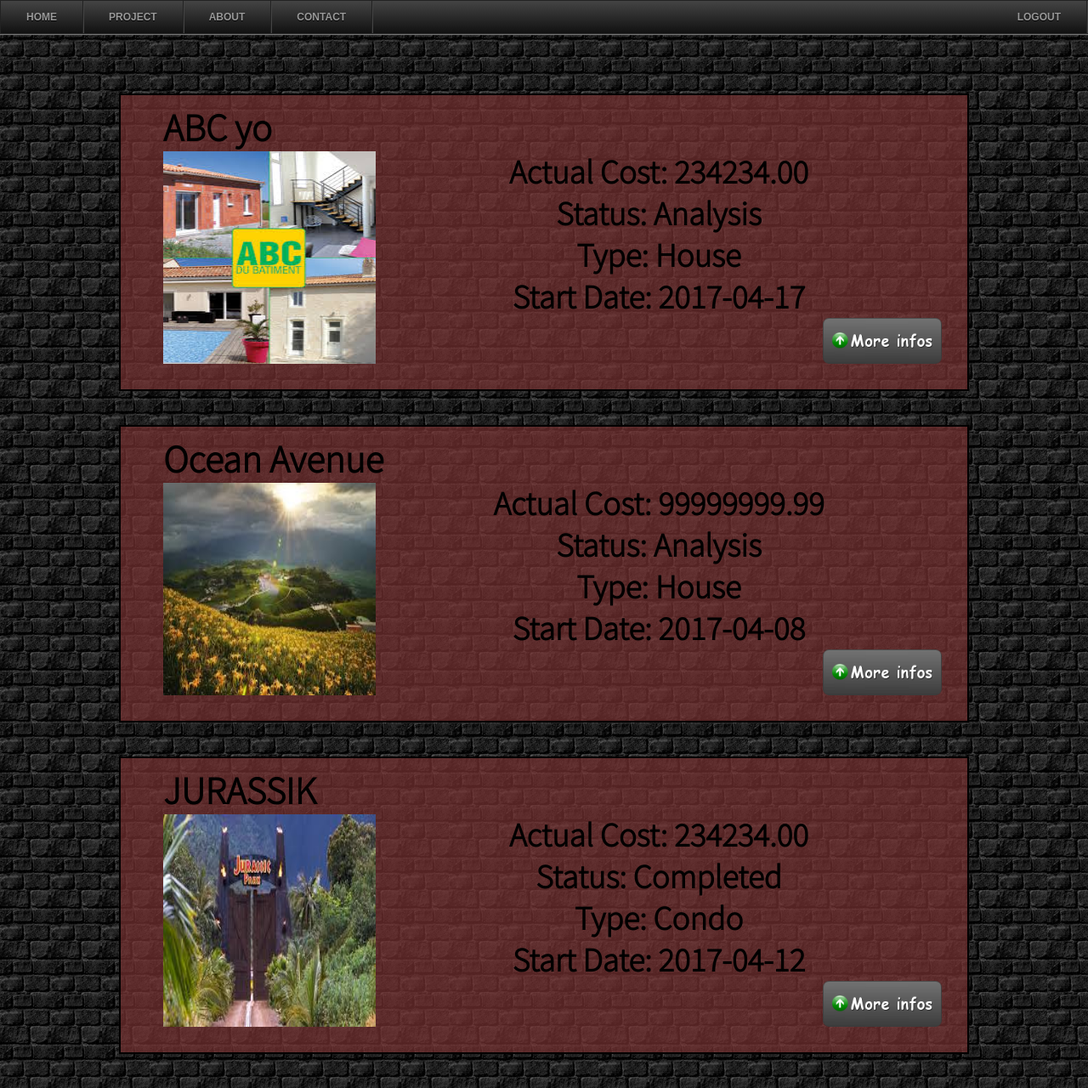
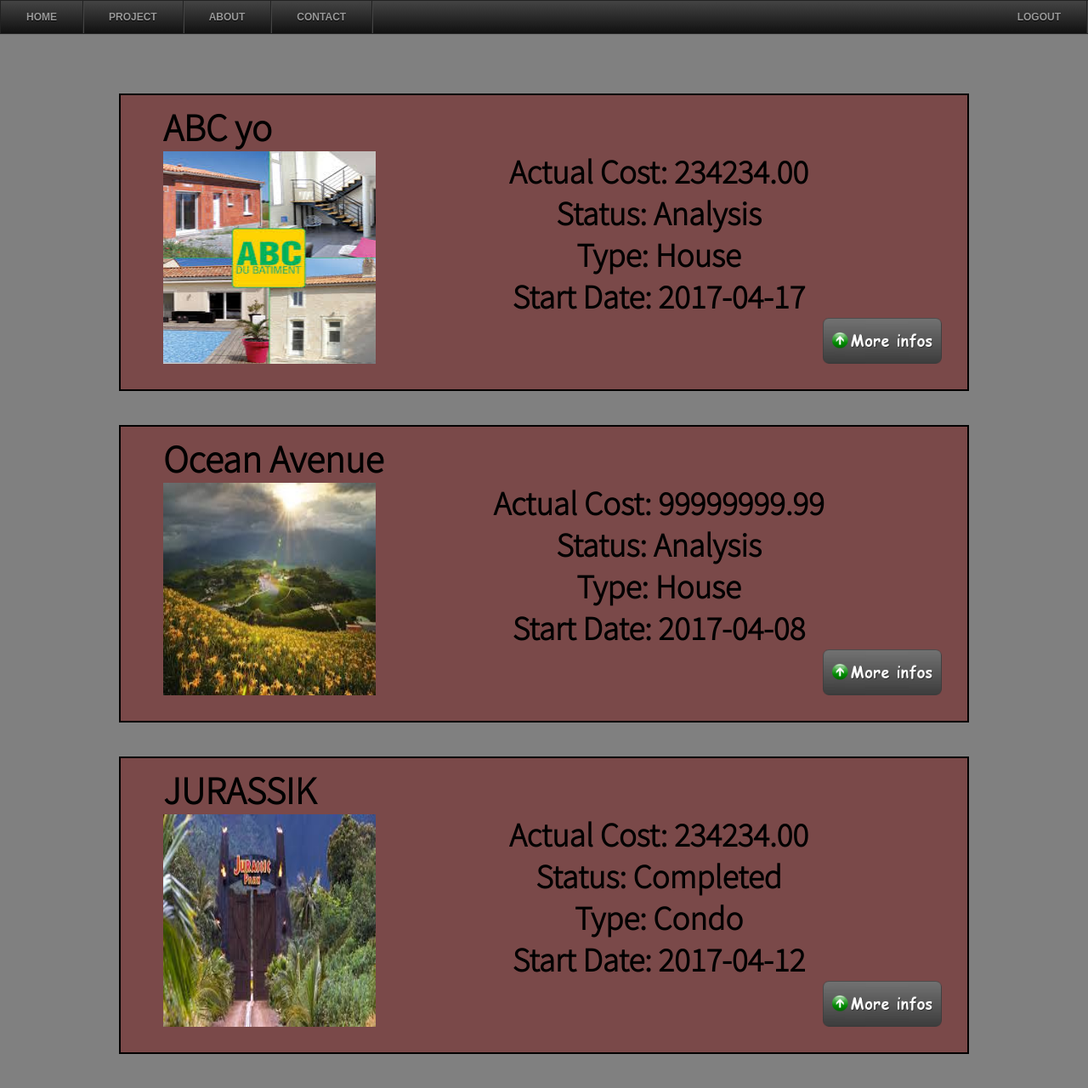
Before and after one commit to kemoua/db353, a PHP site: page /home.php in a window 1280 px wide. Shown: the part 150-1430 px from the top of the page at 85% size. Run offline with PHP 8.4, Linux system fonts and the light colour scheme; the visitor is signed in with stand-in values (Sample User, id 1); data comes from the database, SQL or seed files in the repository; some libraries are stand-ins or nearby versions.

Commit message:
commit enlever le bg

```diff
--- a/css/styleHome.css
+++ b/css/styleHome.css
@@ -17,8 +17,8 @@ body{
 	overflow-x:hidden;
 	background-repeat: no-repeat;
     margin-bottom:100px;
-    background-image: url(../images/bricks.jpg);
     background-repeat: repeat;
+    background-color: grey;
 }
 header{
 	background-image: url(../images/b_2.jpg);
```
